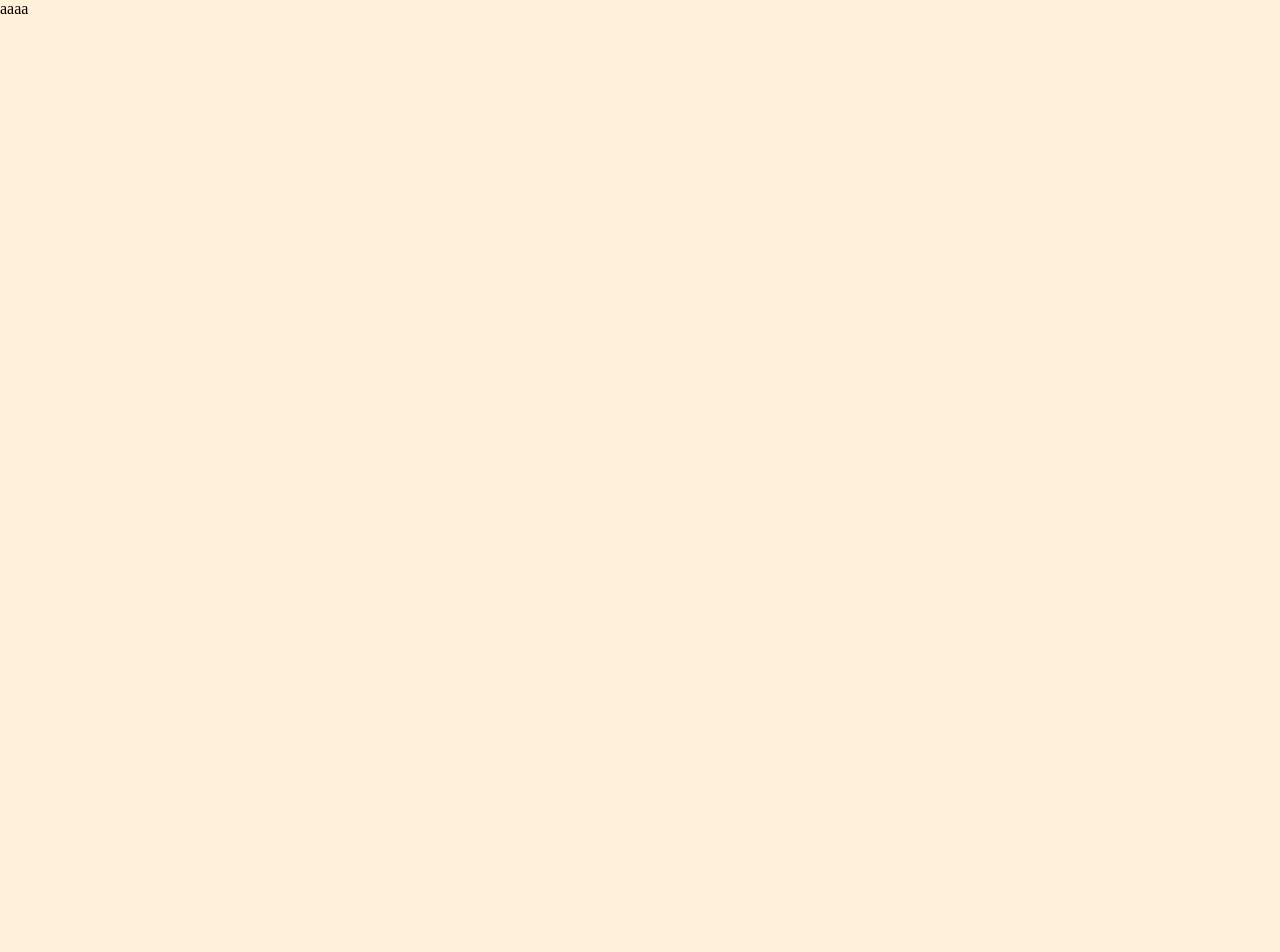
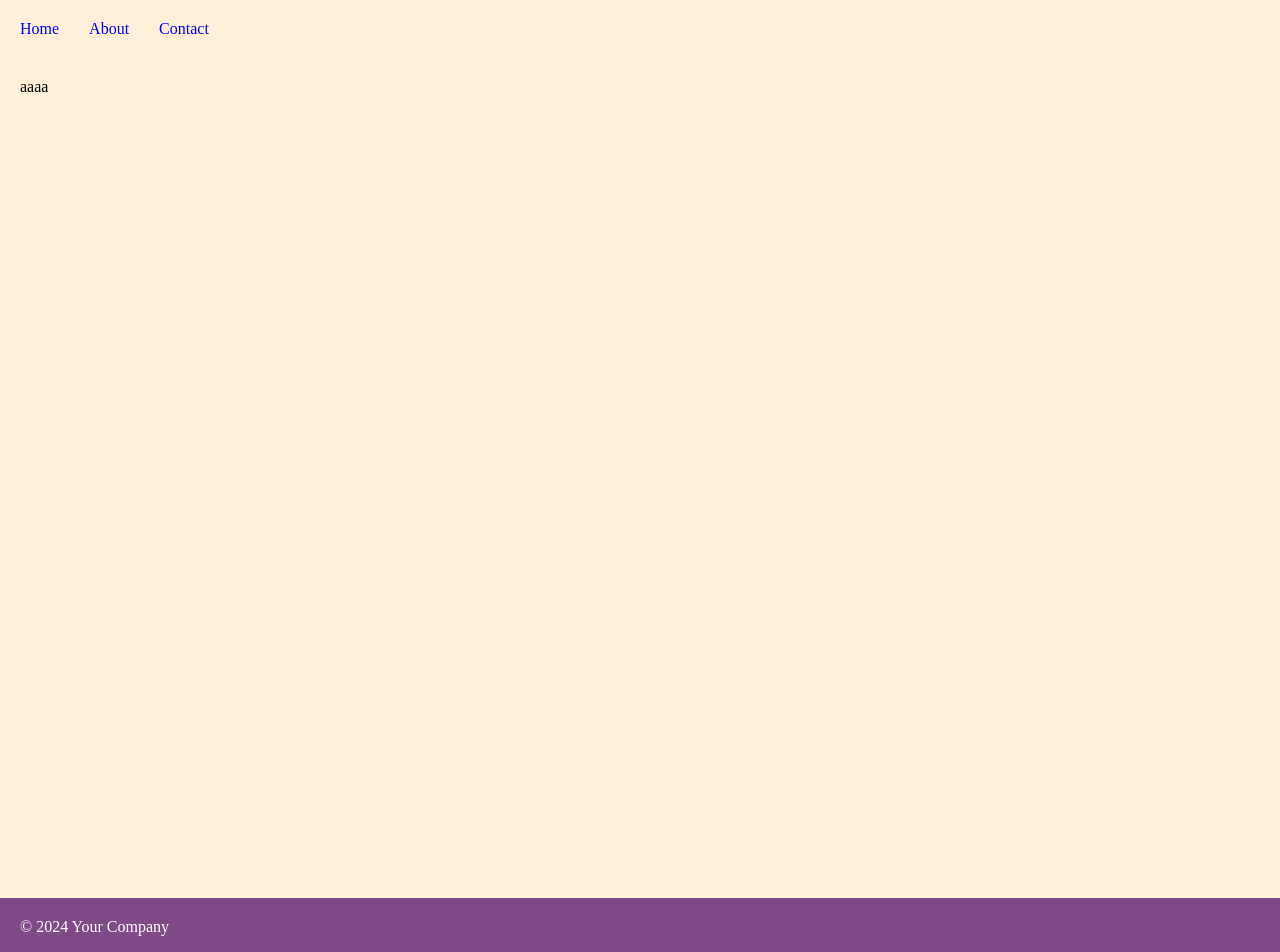
Before and after one commit to asseemm/vandalismoff, a Next.js app: page / in a window 1280 px wide. Shown: the top 952 px of the page. Before the commit the page ends 800 px from the top, so only its background shows below. Built offline with nearby package versions, Linux system fonts and the light colour scheme.

Commit message:
create layout

```diff
--- a/package.json
+++ b/package.json
@@ -9,9 +9,10 @@
     "lint": "next lint"
   },
   "dependencies": {
+    "next": "14.2.2",
     "react": "^18",
     "react-dom": "^18",
-    "next": "14.2.2"
+    "styled-components": "^6.1.8"
   },
   "devDependencies": {
     "eslint": "^8",
--- /dev/null
+++ b/src/components/organisms/Footer.jsx
@@ -0,0 +1,21 @@
+import React from 'react';
+import styled from 'styled-components';
+
+export const FooterStyle = styled.footer`
+  max-width: 100%;
+//   width: 100%;
+  height: auto;
+  background-color: #804988;
+  color: #fff;
+  padding: 20px;
+`;
+
+const Footer = () => {
+  return (
+    <FooterStyle>
+      <p>&copy; 2024 Your Company</p>
+    </FooterStyle>
+  );
+}
+
+export default Footer;
--- /dev/null
+++ b/src/components/organisms/Header.jsx
@@ -0,0 +1,30 @@
+import React from 'react';
+import styled from 'styled-components';
+
+export const HeaderStyle = styled.header`
+  max-width: 100%;
+  widh: 100%;
+  height: auto;
+  padding: 20px;
+`;
+
+export const NavbarStyle = styled.ul`
+  display: flex;
+  gap: 30px;
+`;
+
+const Header = () => {
+  return (
+    <HeaderStyle>
+      <nav>
+        <NavbarStyle>
+          <li><a href="#">Home</a></li>
+          <li><a href="#">About</a></li>
+          <li><a href="#">Contact</a></li>
+        </NavbarStyle>
+      </nav>
+    </HeaderStyle>
+  );
+}
+
+export default Header;
--- /dev/null
+++ b/src/components/templates/defaultLayout.jsx
@@ -0,0 +1,25 @@
+import React from 'react';
+import styled from 'styled-components';
+import Header from '@/components/organisms/Header';
+import Footer from '@/components/organisms/Footer';
+
+export const Content = styled.div`
+  padding: 20px;
+  // background-color: #f0f0f0;
+  min-height: 100vh;
+  max-width: 100%;
+`;
+
+const DefaultLayout = ({ children }) => {
+  return (
+    <div className="container">
+      <Header />
+      <Content>
+        <main>{children}</main>
+      </Content>
+      <Footer />
+    </div>
+  );
+}
+
+export default DefaultLayout;
--- a/src/pages/index.jsx
+++ b/src/pages/index.jsx
@@ -1,14 +1,12 @@
 import Head from "next/head";
 import Image from "next/image";
-import { Inter } from "next/font/google";
-import styles from "@/styles/Home.module.css";
-
-const inter = Inter({ subsets: ["latin"] });
+import styled from 'styled-components';
+import DefaultLayout from "@/components/templates/defaultLayout";
 
 export default function Home() {
   return (
-    <>
-      aaaa
-    </>
+    <DefaultLayout>
+      <>aaaa</>
+    </DefaultLayout>
   );
 }
--- a/src/styles/globals.css
+++ b/src/styles/globals.css
@@ -6,3 +6,11 @@
 body{
   background-color: #FFF0D9;
 }
+
+ul{
+  list-style: none;
+}
+
+a{
+  text-decoration: none;
+}
```
Also changed, not shown: src/pages/_app.jsx (renamed from src/pages/_app.js), src/pages/_document.jsx (renamed from src/pages/_document.js), 1 other file (tests, documents, lock files or other folders).
